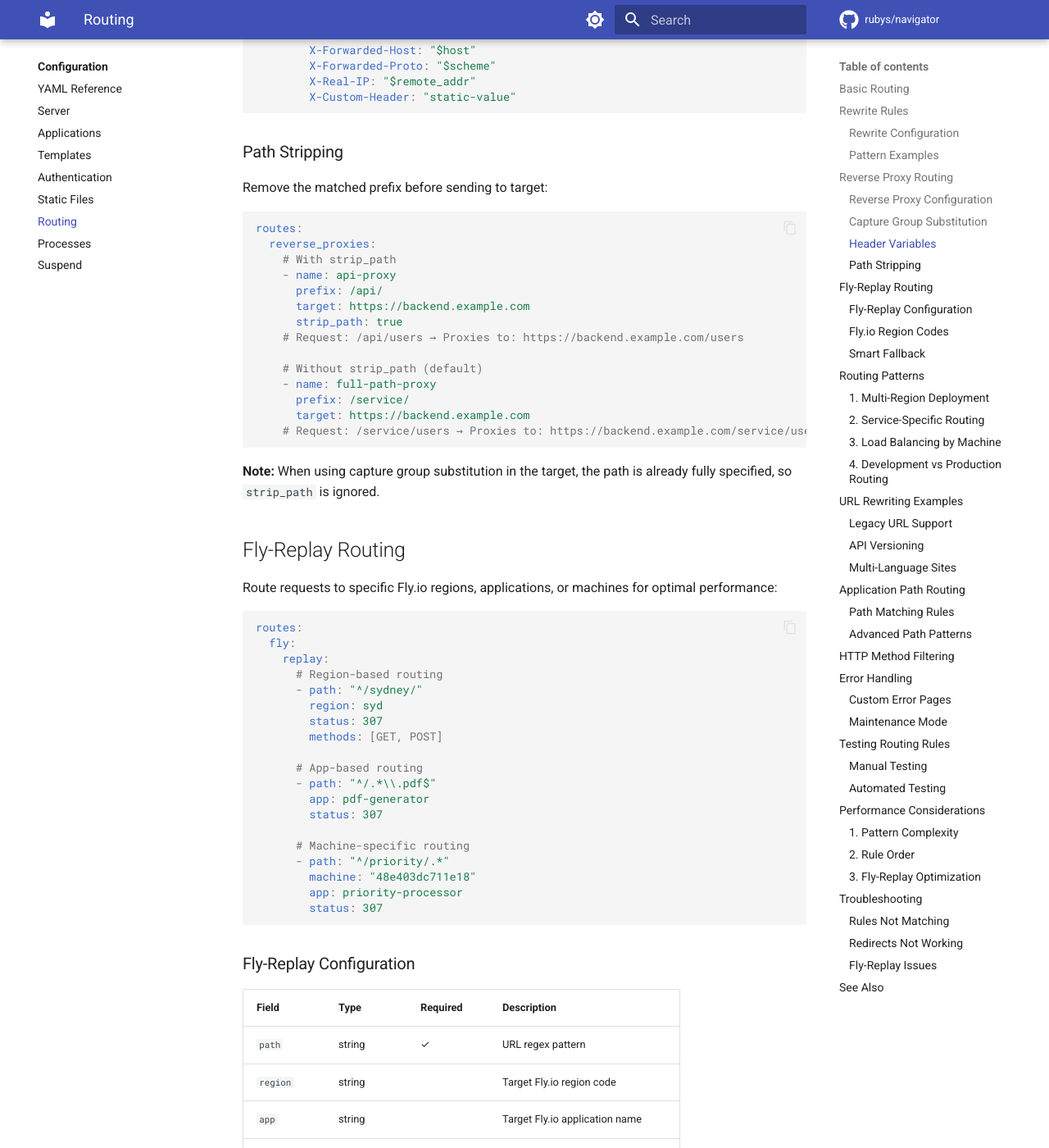
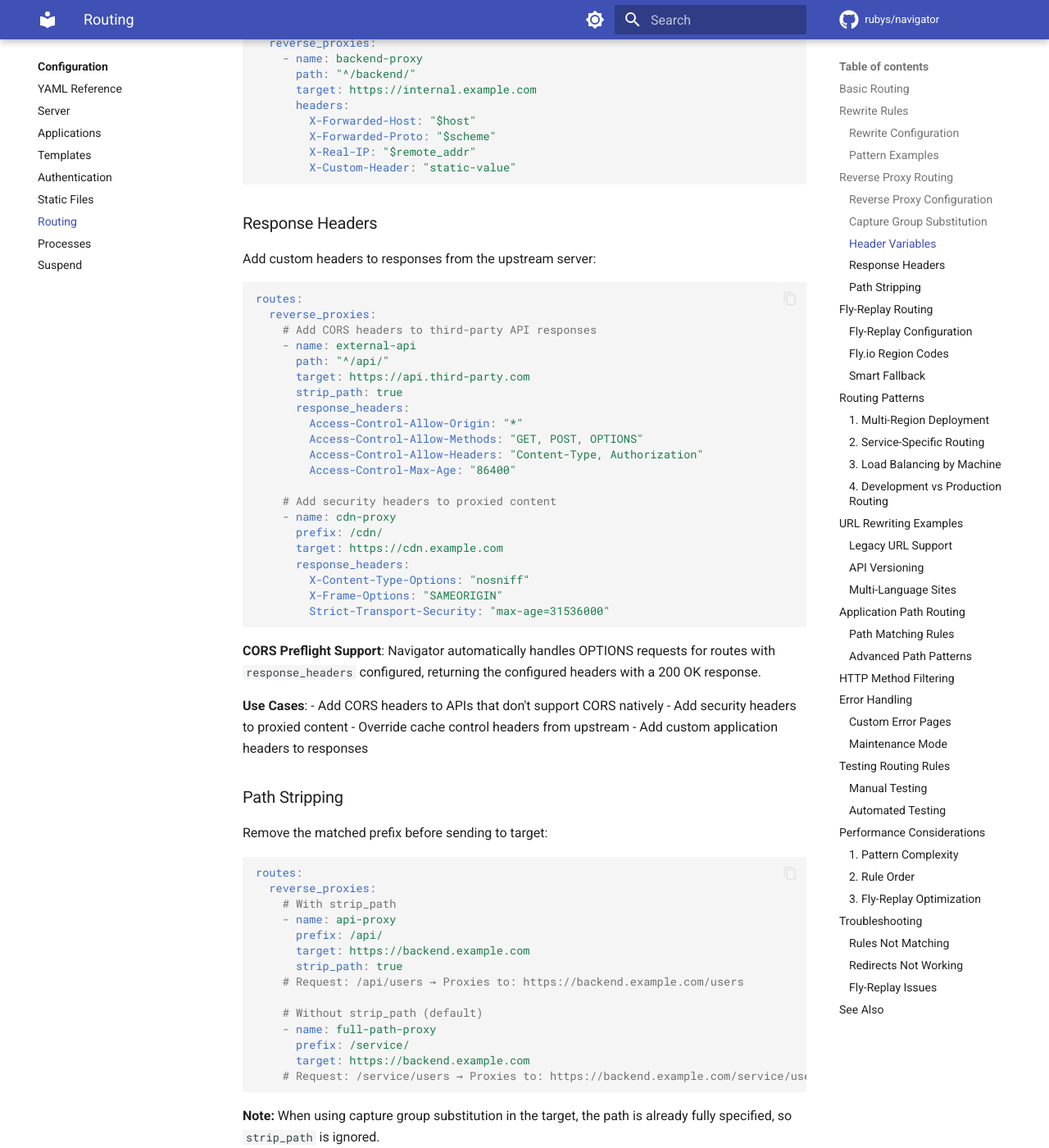
Before and after one commit to rubys/navigator, an MkDocs documentation site: the page built from docs/configuration/routing.md, in a window 1280 px wide and 1400 px high, scrolled down 3840 px. Shown: the whole window at 82% size. Built offline with MkDocs 1.6.1 and Material for MkDocs 9.7.7, drawn with Linux system fonts in a browser that asks for light colours; comment, search, counter and statistics services are not loaded; some of the changed text lies outside the part shown.

Commit message:
Document response_headers feature in reverse proxy configuration

````diff
--- a/docs/configuration/routing.md
+++ b/docs/configuration/routing.md
@@ -111,7 +111,8 @@ routes:
 | `prefix` | string | - | Simple prefix match (alternative to `path`) |
 | `target` | string | - | Target URL (supports `$1`, `$2` for capture groups) |
 | `strip_path` | boolean | `false` | Remove matched prefix before proxying |
-| `headers` | object | - | Custom headers to add (supports variables) |
+| `headers` | object | - | Custom headers to add to requests (supports variables) |
+| `response_headers` | object | - | Custom headers to add to responses from upstream |
 | `websocket` | boolean | `false` | Enable WebSocket proxying |
 
 ### Capture Group Substitution
@@ -164,6 +165,42 @@ routes:
         X-Real-IP: "$remote_addr"
         X-Custom-Header: "static-value"
 ```
+
+### Response Headers
+
+Add custom headers to responses from the upstream server:
+
+```yaml
+routes:
+  reverse_proxies:
+    # Add CORS headers to third-party API responses
+    - name: external-api
+      path: "^/api/"
+      target: https://api.third-party.com
+      strip_path: true
+      response_headers:
+        Access-Control-Allow-Origin: "*"
+        Access-Control-Allow-Methods: "GET, POST, OPTIONS"
+        Access-Control-Allow-Headers: "Content-Type, Authorization"
+        Access-Control-Max-Age: "86400"
+
+    # Add security headers to proxied content
+    - name: cdn-proxy
+      prefix: /cdn/
+      target: https://cdn.example.com
+      response_headers:
+        X-Content-Type-Options: "nosniff"
+        X-Frame-Options: "SAMEORIGIN"
+        Strict-Transport-Security: "max-age=31536000"
+```
+
+**CORS Preflight Support**: Navigator automatically handles OPTIONS requests for routes with `response_headers` configured, returning the configured headers with a 200 OK response.
+
+**Use Cases**:
+- Add CORS headers to APIs that don't support CORS natively
+- Add security headers to proxied content
+- Override cache control headers from upstream
+- Add custom application headers to responses
 
 ### Path Stripping
 
````
Also changed, not shown: docs/configuration/yaml-reference.md (+5 -2 lines).
